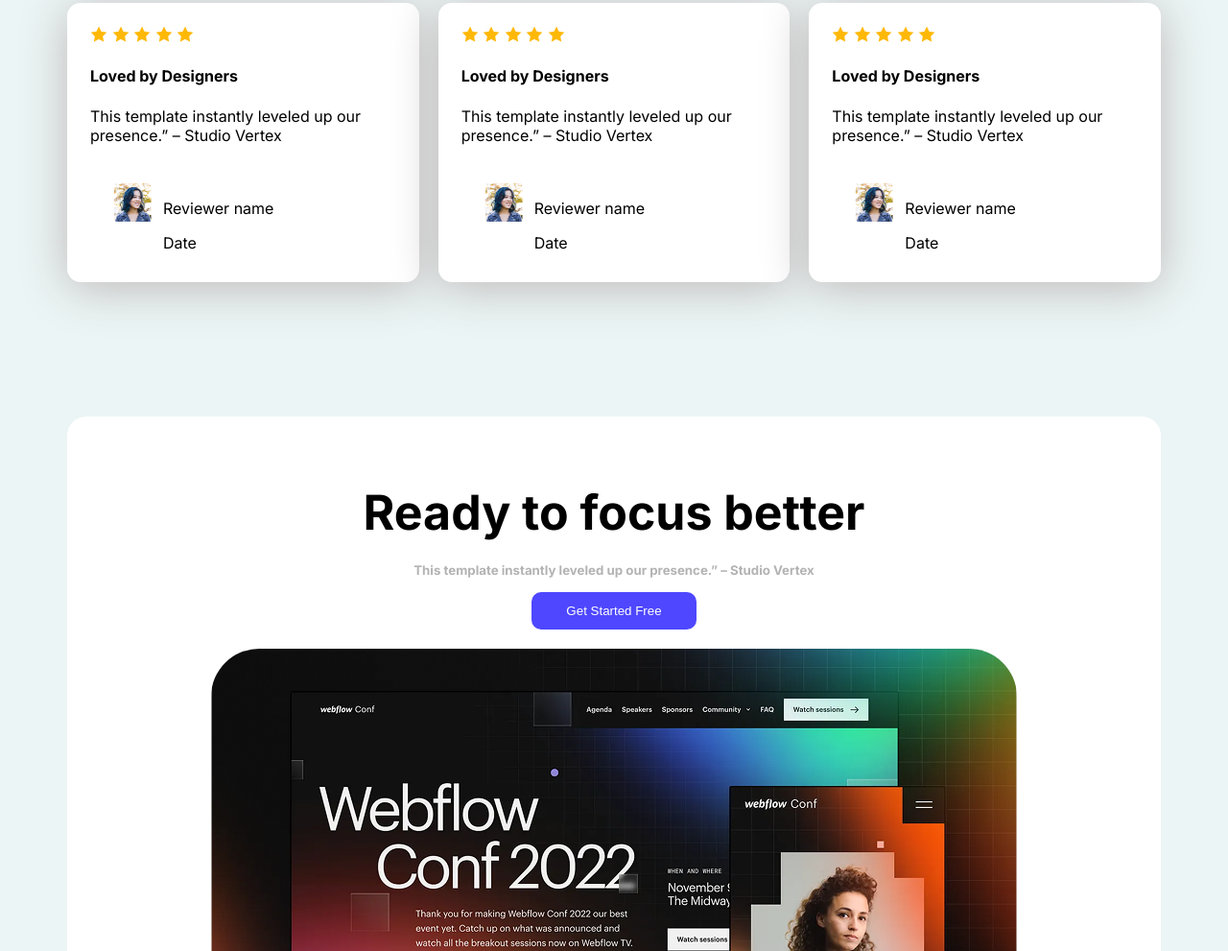
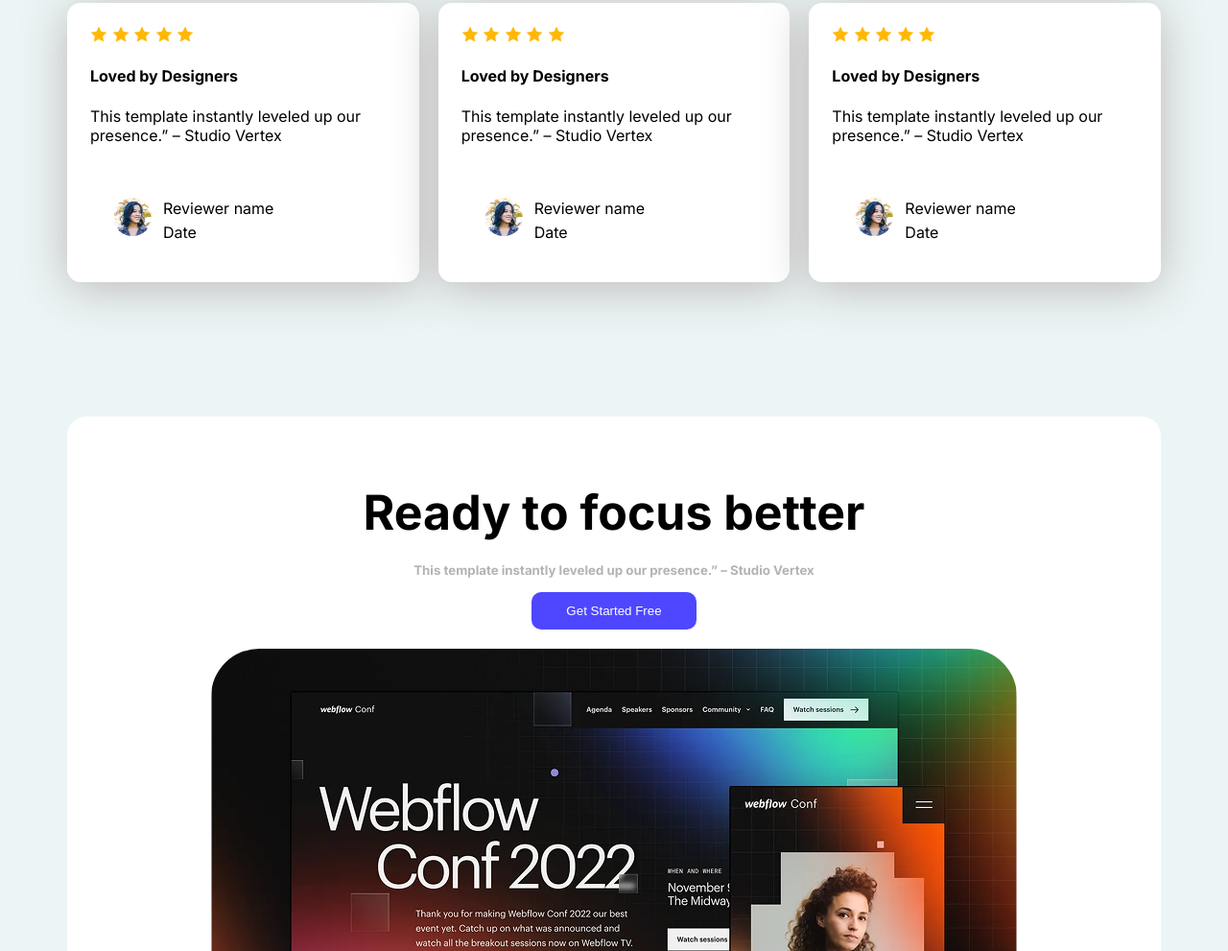
Before and after one commit to turjo4620/assignment, a plain HTML site: page index.html in a window 1280 px wide. Shown: the part 1784-2775 px from the top of the page at 96% size. Drawn offline with Linux system fonts and the light colour scheme.

Commit message:
last push of this project

```diff
--- a/index.html
+++ b/index.html
@@ -68,9 +68,9 @@
                     <p>This template instantly leveled up our presence.” – Studio Vertex</p>
                     <div class="second">
                         <img src="Assets/avatar.png" alt="" class="avatar">
-                        <div>
-                            <p>Reviewer name</p>
-                            <p>Date</p>
+                        <div class="review-info">
+                            <p class="reviewer-name">Reviewer name</p>
+                            <p class="date">Date</p>
                         </div>
                     </div>
                 </div>
@@ -87,9 +87,9 @@
                     <p>This template instantly leveled up our presence.” – Studio Vertex</p>
                     <div class="second">
                         <img src="Assets/avatar.png" alt="" class="avatar">
-                        <div>
-                            <p>Reviewer name</p>
-                            <p>Date</p>
+                        <div class="review-info">
+                            <p class="reviewer-name">Reviewer name</p>
+                            <p class="date">Date</p>
                         </div>
                     </div>
 
@@ -106,9 +106,9 @@
                     <p>This template instantly leveled up our presence.” – Studio Vertex</p>
                     <div class="second">
                         <img src="Assets/avatar.png" alt="" class="avatar">
-                        <div class="reviewer">
-                            <p>Reviewer name</p>
-                            <p>Date</p>
+                        <div class="review-info">
+                            <p class="reviewer-name">Reviewer name</p>
+                            <p class="date">Date</p>
                         </div>
                     </div>
                     </div>
@@ -125,23 +125,6 @@
             </div>
             <img src="Assets/wc-big.png" alt="" class="read-focus-img">
         </section>
-        <!-- <section class="form">
-            <div class="contact-form">
-                <div class="form-title">
-                    <h3 class="form-title-msg">Let's Get in<br>Touch</h3>
-                </div>
-                <div class="msg-form">
-                    <label for="email">Email</label>
-                    <input type="email" name="" id="" placeholder="example@email.com">
-                    <label for="name">Name</label>
-                    <input type="name" placeholder="full name">
-                    <label for="message">Message</label>
-                    <textarea name="message" id="message" placeholder="Write your message....." rows="5" cols="10"></textarea>
-                <button class="btn-primary "><a href="">Get in Touch</a></button>
-                </div>
-
-            </div>
-        </section> -->
     </main>
     <footer class="">
         <div class="touch">
--- a/styles/webflow.css
+++ b/styles/webflow.css
@@ -243,6 +243,8 @@ body{
 .avatar{
     width: 40px;
     height: 40px;
+     border-radius:50%;
+     margin-top: 15px;
 }
 .container{
     display: flex;
@@ -311,3 +313,14 @@ footer input[type="text"],footer textarea,footer input[type="email"]{
 .last-part{
     padding-top: 65px;
 }
+.review-info{
+  display: flex;
+  flex-direction: column;
+
+}
+.reviewer-name{
+    margin-bottom: 0;
+}
+.date{
+    margin-top: 5px;
+}
```
